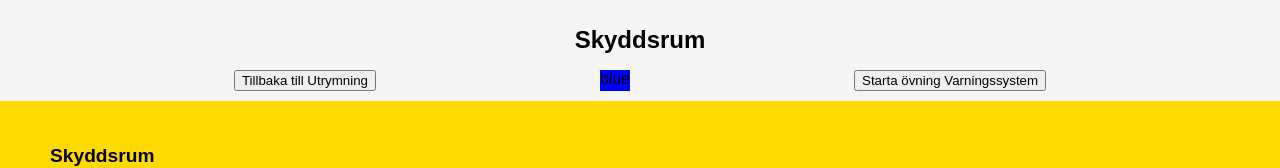
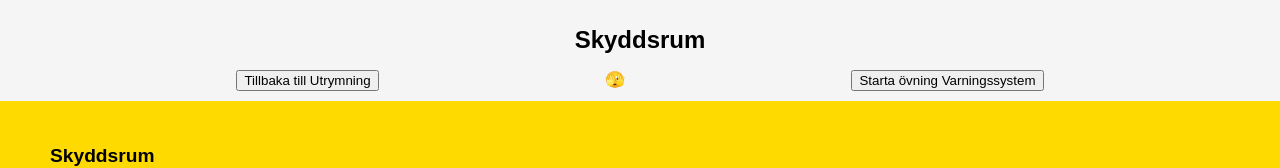
Before and after one commit to richardMattsson/hesa-fredrik, a Vue app: page /#/tutorial/1/skyddsrum in a window 1280 px wide. Shown: the top 168 px of the page. Built offline with nearby package versions, Linux system fonts and the light colour scheme.

Commit message:
Show smileys that react to progress in tutorial

```diff
--- a/src/components/tutorialcomponents/HeaderTutorialComp.vue
+++ b/src/components/tutorialcomponents/HeaderTutorialComp.vue
@@ -5,7 +5,7 @@
       <router-link :to="navigateBack"
         ><button>{{ previousPage }}</button></router-link
       >
-      <div :class="counterStore.color[counterStore.value]">
+      <div>
         {{ counterStore.color[counterStore.value] }}
       </div>
       <router-link :to="navigateForward" @click="counterStore.increment()"
--- a/src/store.js
+++ b/src/store.js
@@ -3,8 +3,11 @@ import { defineStore } from 'pinia';
 export const useCounterStore = defineStore('counter', {
   actions: {
     increment() {
-      this.value++;
+      if (this.value < 4) {
+        this.value++;
+      }
     }
   },
-  state: () => ({ color: ['blue', 'yellow', 'green', 'purple'], value: 0 })
+  //
+  state: () => ({ color: ['🫣', '😳', '😲', '🤗', '🤩'], value: 0 })
 });
```
